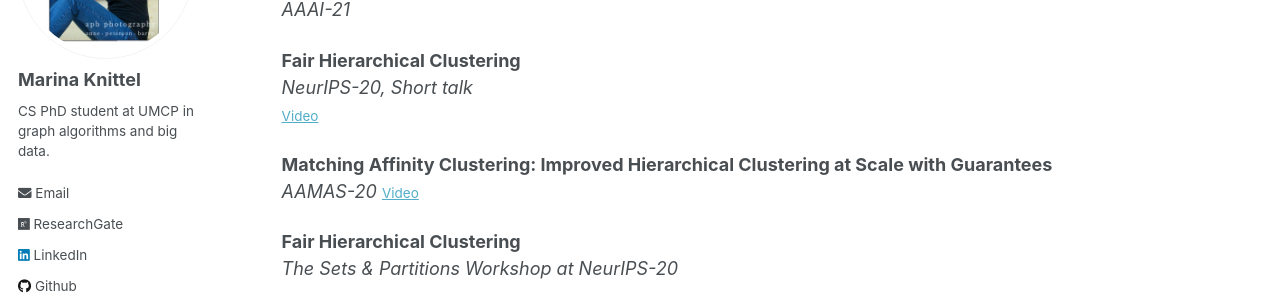
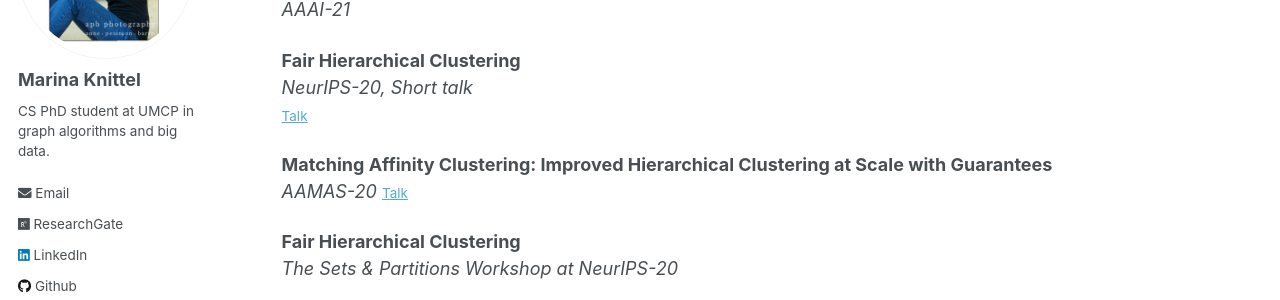
Before and after one commit to mknittel/mknittel.github.io, a Jekyll site: the page built from _pages/publications.md, in a window 1280 px wide and 900 px high, scrolled down 1436 px. Shown: the part 152-452 px from the top of the window. Built offline with Jekyll 4.4.1, drawn with Linux system fonts in a browser that asks for light colours.

Commit message:
Added talk links

```diff
--- a/_pages/publications.md
+++ b/_pages/publications.md
@@ -57,11 +57,11 @@ Hoaxing  Du,  Yi  Sheng  Ong,  Marina  Knittel,  [Ross  Mawhorter](https://users
 
 **Fair Hierarchical Clustering**<br/>
 *NeurIPS-20, Short talk*<br/>
-<small>[Video](https://neurips.cc/virtual/2020/protected/poster_f10f2da9a238b746d2bac55759915f0d.html)</small>
+<small>[Talk](https://neurips.cc/virtual/2020/protected/poster_f10f2da9a238b746d2bac55759915f0d.html)</small>
 
 **Matching Affinity Clustering: Improved Hierarchical Clustering at Scale with Guarantees** <br/>
 *AAMAS-20*
-<small>[Video](https://neurips.cc/virtual/2020/protected/poster_f10f2da9a238b746d2bac55759915f0d.html)</small>
+<small>[Talk](https://neurips.cc/virtual/2020/protected/poster_f10f2da9a238b746d2bac55759915f0d.html)</small>
 
 **Fair Hierarchical Clustering**<br/>
 *The Sets & Partitions Workshop at NeurIPS-20*
```
